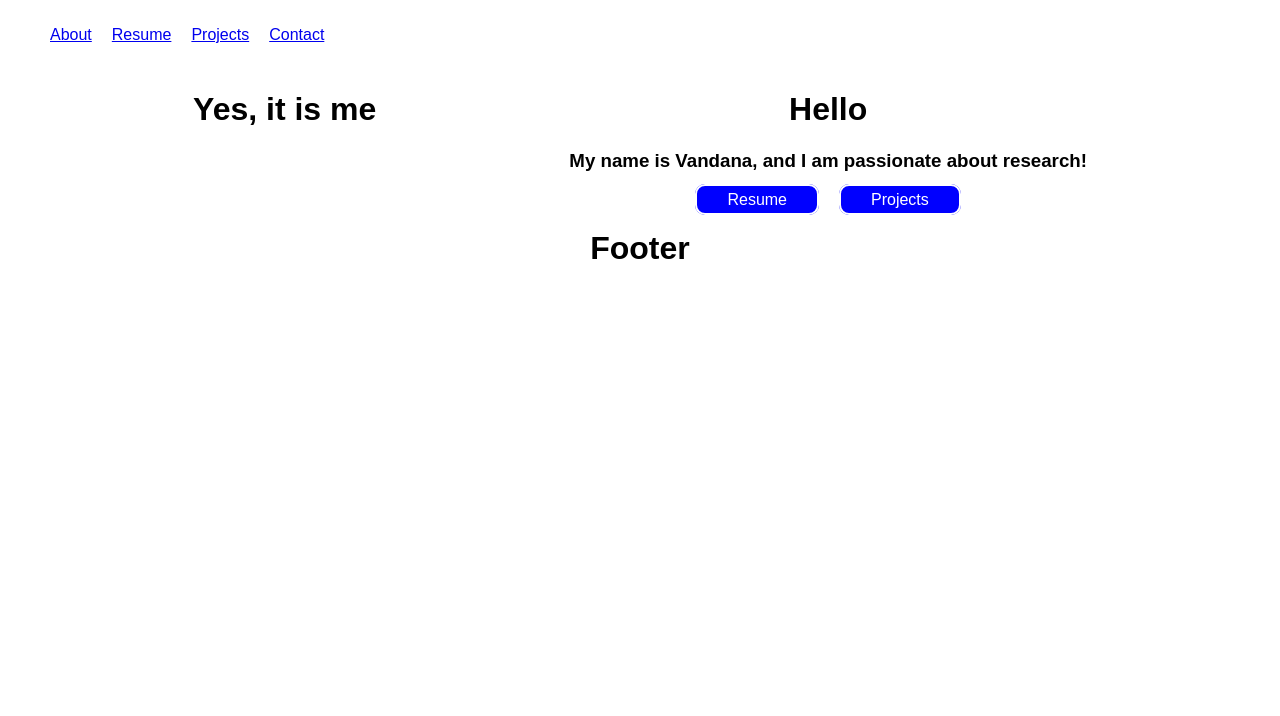
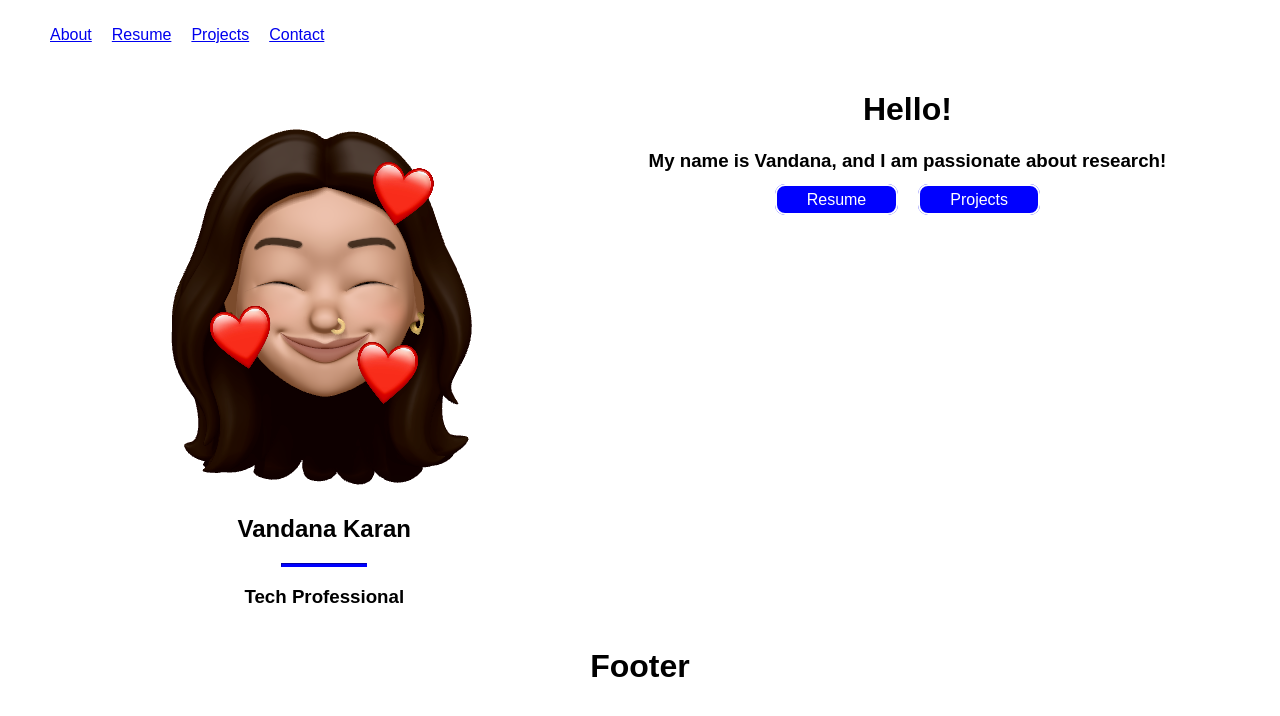
Before and after one commit to vkaran101/vkaran101.github.io, a React (Create React App) app: page / in a window 1280 px wide. Shown: the top 716 px of the page. Built offline with nearby package versions, Linux system fonts and the light colour scheme.

Commit message:
update about me section

```diff
--- a/src/components/About.css
+++ b/src/components/About.css
@@ -25,3 +25,14 @@
     color: blue;
     border-color: blue;
 }
+
+hr {
+    width: 20%;
+    height: 2px;
+    background-color: blue;
+    margin-bottom: 7px;
+    margin-right: auto;
+    margin-left: auto;
+    margin-top: 9px;
+    border-color: blue;
+}
--- a/src/components/About.js
+++ b/src/components/About.js
@@ -1,16 +1,18 @@
 import React from "react";
 import './About.css';
+import vandana_bitmoji from './vandana_bitmoji.png'
 
 function About() {
     return (
         <div className="profile">
           <div className="profile__info">
-            <h1>Yes, it is me</h1>
             <div className="profile__photo__container">
-
+              <img src={vandana_bitmoji} alt="Vandana"></img>
             </div>
             <div className="profile__title">
-
+              <h2>Vandana Karan</h2>
+              <hr></hr>
+              <h3>Tech Professional</h3>
             </div>
             <div className="profile__connect">
 
@@ -18,7 +20,7 @@ function About() {
           </div>
           <div className="profile__info">
             <div className="profile__greeting">
-              <h1>Hello</h1>
+              <h1>Hello!</h1>
             </div>
             <div className="profile__summary">
               <h3>My name is Vandana, and I am passionate about research!</h3>
```
Also changed, not shown: src/components/vandana_bitmoji.png (added).
